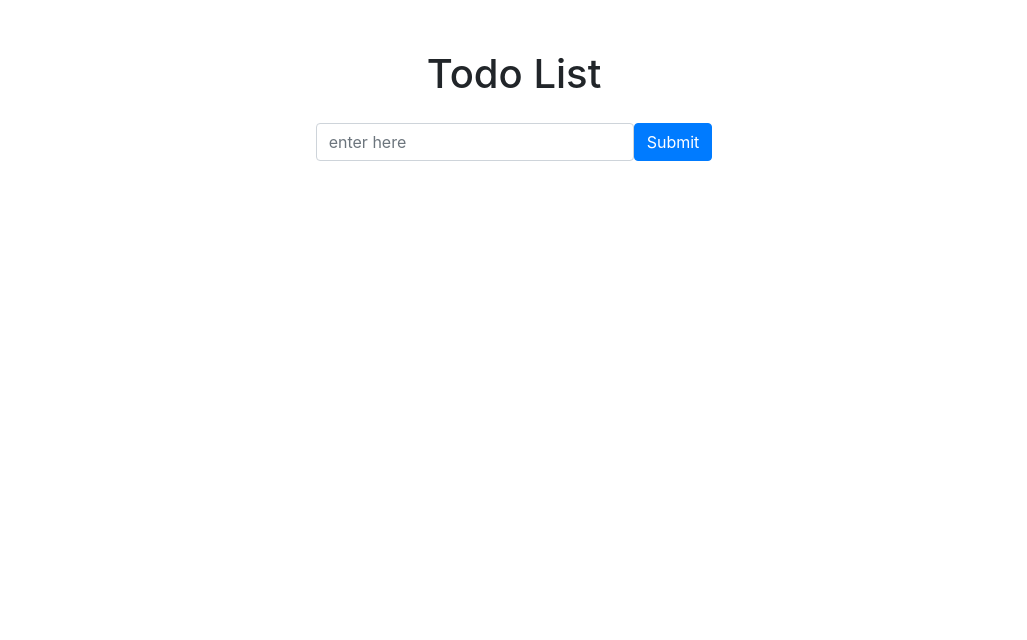
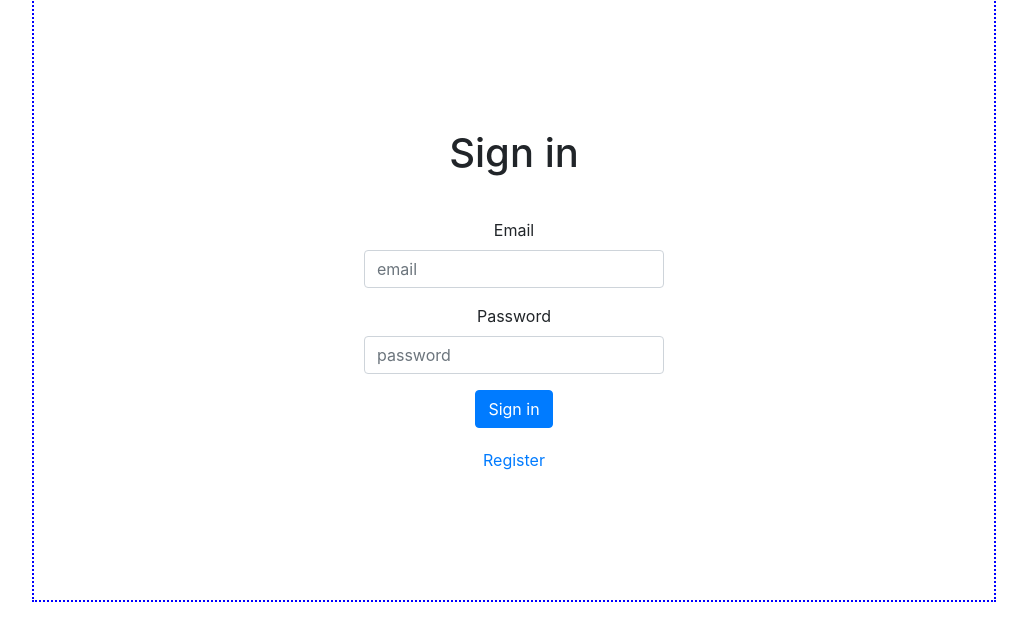
Before and after one commit to algojedi/todo-redux, a React (Create React App) app: page / in a window 1280 px wide. Shown: the top 640 px of the page, without its empty margins (126-1153 px from the left). Built offline with nearby package versions, Linux system fonts and the light colour scheme.

Commit message:
login page

```diff
--- a/src/App.js
+++ b/src/App.js
@@ -2,13 +2,17 @@ import React from 'react';
 import './App.css';
 import Header from './components/header/header.component';
 import List from './components/list/list-container'
+import Login from './components/login/login'
 
+let loggedIn = false;
 
 function App() {
   return (
     <div className="App">
-      <Header/>
-      <List/>
+      {loggedIn ? (<div>
+        <Header/>
+        <List/>
+      </div>) : <Login/>}
     </div>
   );
 }
--- /dev/null
+++ b/src/components/login/login.css
@@ -0,0 +1,19 @@
+#formWrapper {
+    width: 75%;
+    outline: dotted 2px blue;
+    height: 75vh;
+    display: flex;
+    flex-direction: column;
+    justify-content: center;
+    align-items: center;
+    margin: auto;
+}
+
+#register {
+    margin-top: 20px;
+    display: block;
+}
+
+#form {
+    width: 300px;
+}
--- /dev/null
+++ b/src/components/login/login.js
@@ -0,0 +1,27 @@
+import React from "react";
+//import { connect } from "react-redux";
+import { Button, Form, FormGroup, Label, Input, Container } from 'reactstrap';
+import './login.css';
+const Login = () => {
+    return (
+        <div id='formWrapper'>
+            <h1>Sign in</h1>
+            <hr/>
+            <Form id='form'>
+                <FormGroup>
+                    <Label for="email">Email</Label>
+                    <Input type="email" name="email" id="email" placeholder="email" />
+                </FormGroup>
+                <FormGroup>
+                    <Label for="pswrd">Password</Label>
+                    <Input type="password" name="password" id='pswrd' placeholder="password" />
+                </FormGroup>
+                <Button color='primary'>Sign in</Button>
+                <a href='#' id='register'>Register</a>
+            </Form>
+
+        </div>
+     );
+}
+
+export default Login;
```
